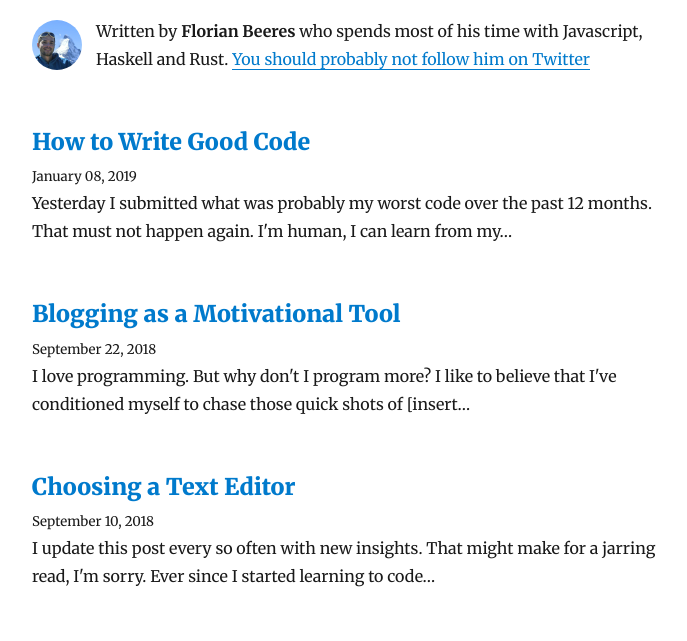
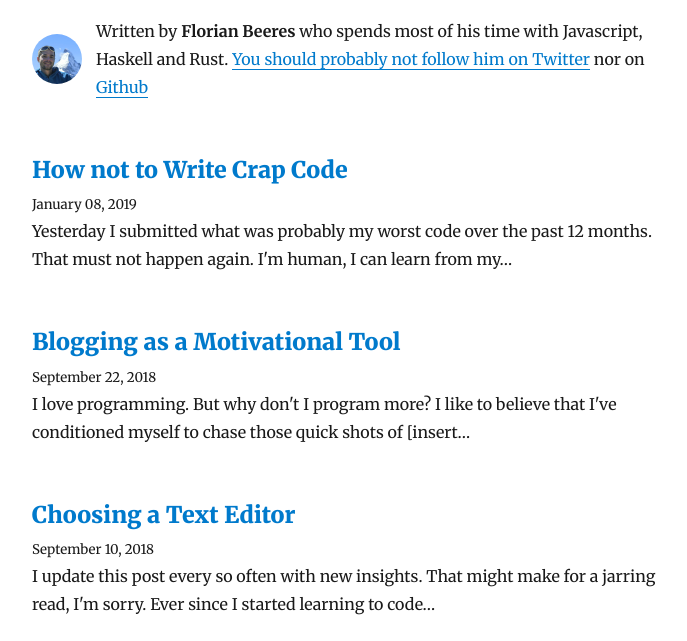
Before and after one commit to cideM/blog, a Gatsby site: page / in a window 1280 px wide. Shown: the part 137-778 px from the top of the page, without its empty margins (293-980 px from the left). Built offline with nearby package versions, Linux system fonts and the light colour scheme; Gatsby itself is replaced by a stand-in of ours; some packages are replaced by stand-ins of ours.

Commit message:
Bio and post title

```diff
--- a/content/blog/good_code/index.md
+++ b/content/blog/good_code/index.md
@@ -1,5 +1,5 @@
 ---
-title: How to Write Good Code
+title: How not to Write Crap Code
 date: '2019-01-08T22:07:03.284Z'
 ---
 
--- a/src/components/Bio.js
+++ b/src/components/Bio.js
@@ -38,7 +38,8 @@
               {` `}
               <a href={`https://twitter.com/${social.twitter}`}>
                 You should probably not follow him on Twitter
-              </a>
+              </a>{' '}
+              nor on <a href={`https://github.com/cideM`}>Github</a>
             </p>
           </div>
         )
```
